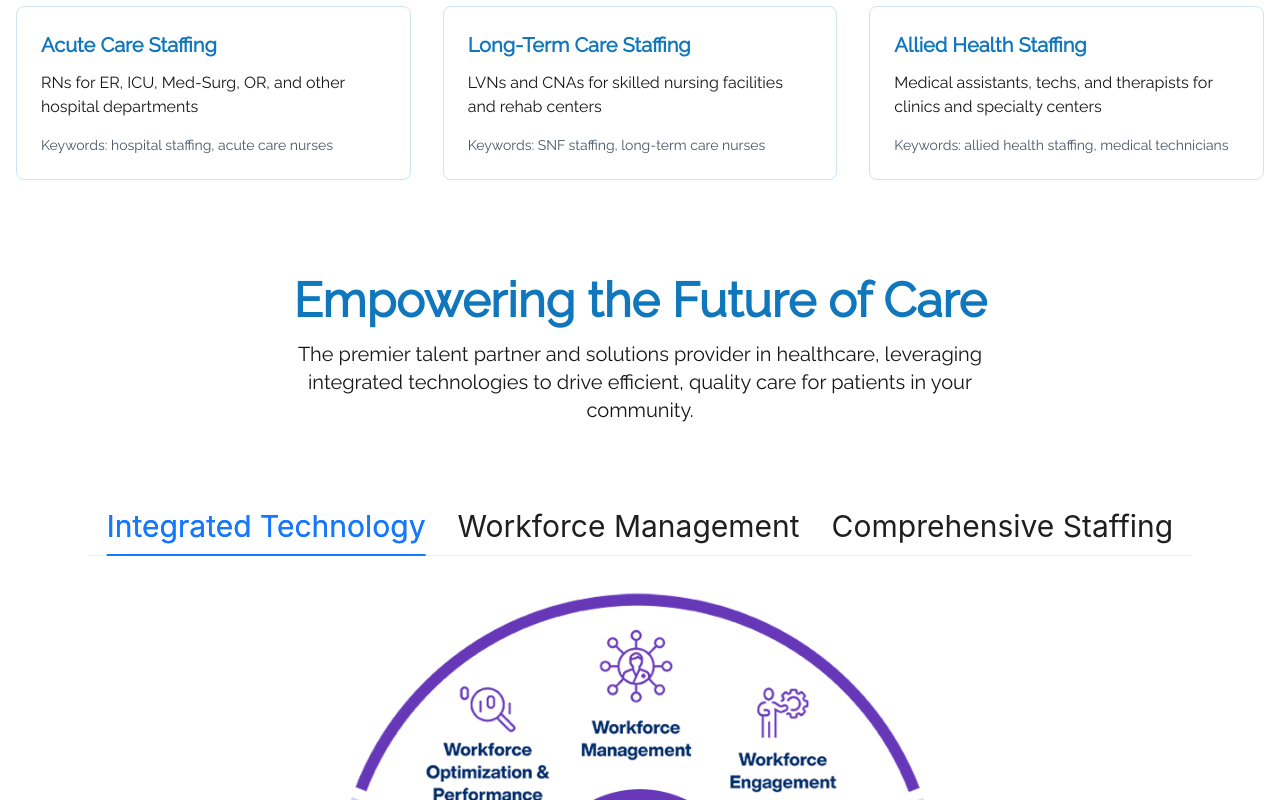
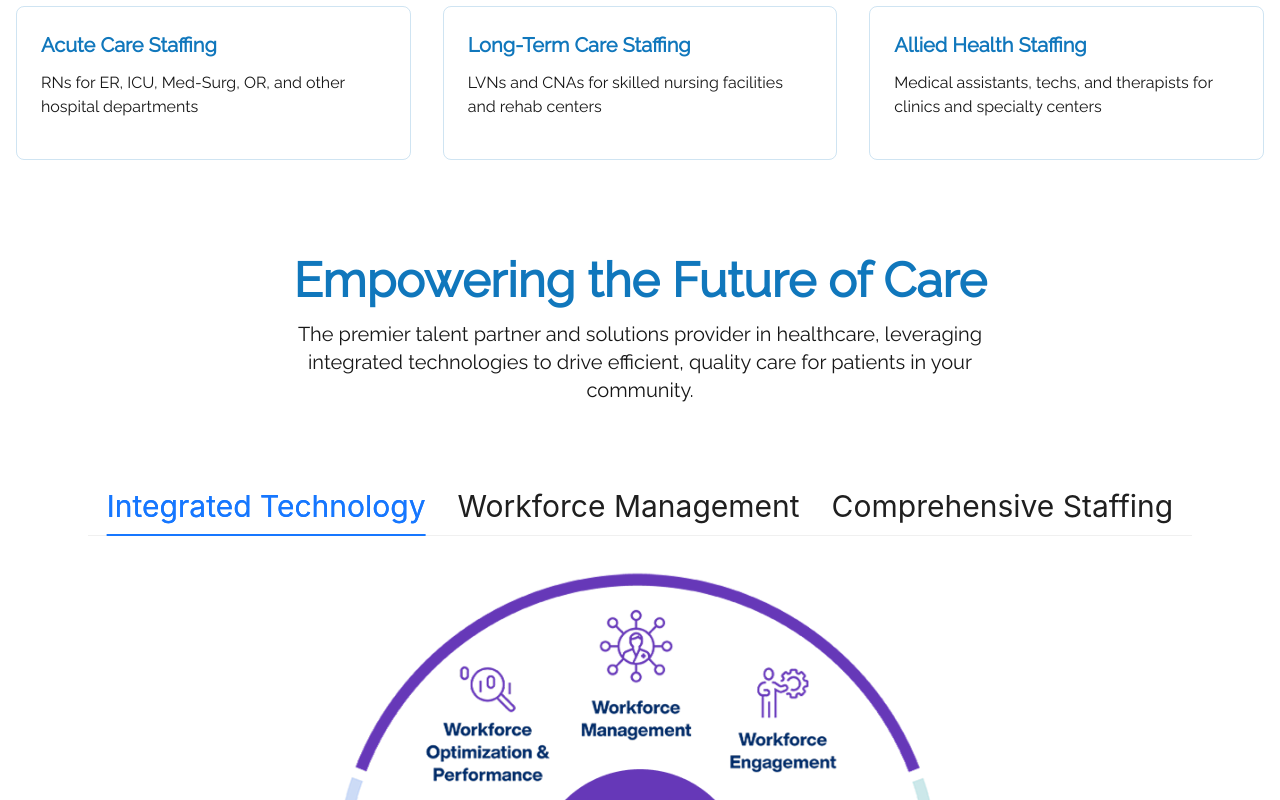
Before and after one commit to shejanNizam/healthcare-web, a Next.js app: page /client-services in a window 1280 px wide. Shown: the part 1640-2440 px from the top of the page. Built offline with nearby package versions, Linux system fonts and the light colour scheme; no server answers; what @ant-design/nextjs-registry would draw is missing.

Commit message:
fixed text issue

```diff
--- a/src/app/client-services/page.tsx
+++ b/src/app/client-services/page.tsx
@@ -210,17 +210,17 @@ export default function ClientServices() {
               {
                 title: "Acute Care Staffing",
                 desc: "RNs for ER, ICU, Med-Surg, OR, and other hospital departments",
-                keywords: ["hospital staffing", "acute care nurses"],
+                // keywords: ["hospital staffing", "acute care nurses"],
               },
               {
                 title: "Long-Term Care Staffing",
                 desc: "LVNs and CNAs for skilled nursing facilities and rehab centers",
-                keywords: ["SNF staffing", "long-term care nurses"],
+                // keywords: ["SNF staffing", "long-term care nurses"],
               },
               {
                 title: "Allied Health Staffing",
                 desc: "Medical assistants, techs, and therapists for clinics and specialty centers",
-                keywords: ["allied health staffing", "medical technicians"],
+                // keywords: ["allied health staffing", "medical technicians"],
               },
             ].map((service, i) => (
               <div key={i} className="p-6 border border-primary/20 rounded-lg">
@@ -228,9 +228,9 @@ export default function ClientServices() {
                   {service.title}
                 </h3>
                 <p className="mb-4">{service.desc}</p>
-                <div className="text-sm text-gray-600">
+                {/* <div className="text-sm text-gray-600">
                   Keywords: {service.keywords.join(", ")}
-                </div>
+                </div> */}
               </div>
             ))}
           </div>
```
